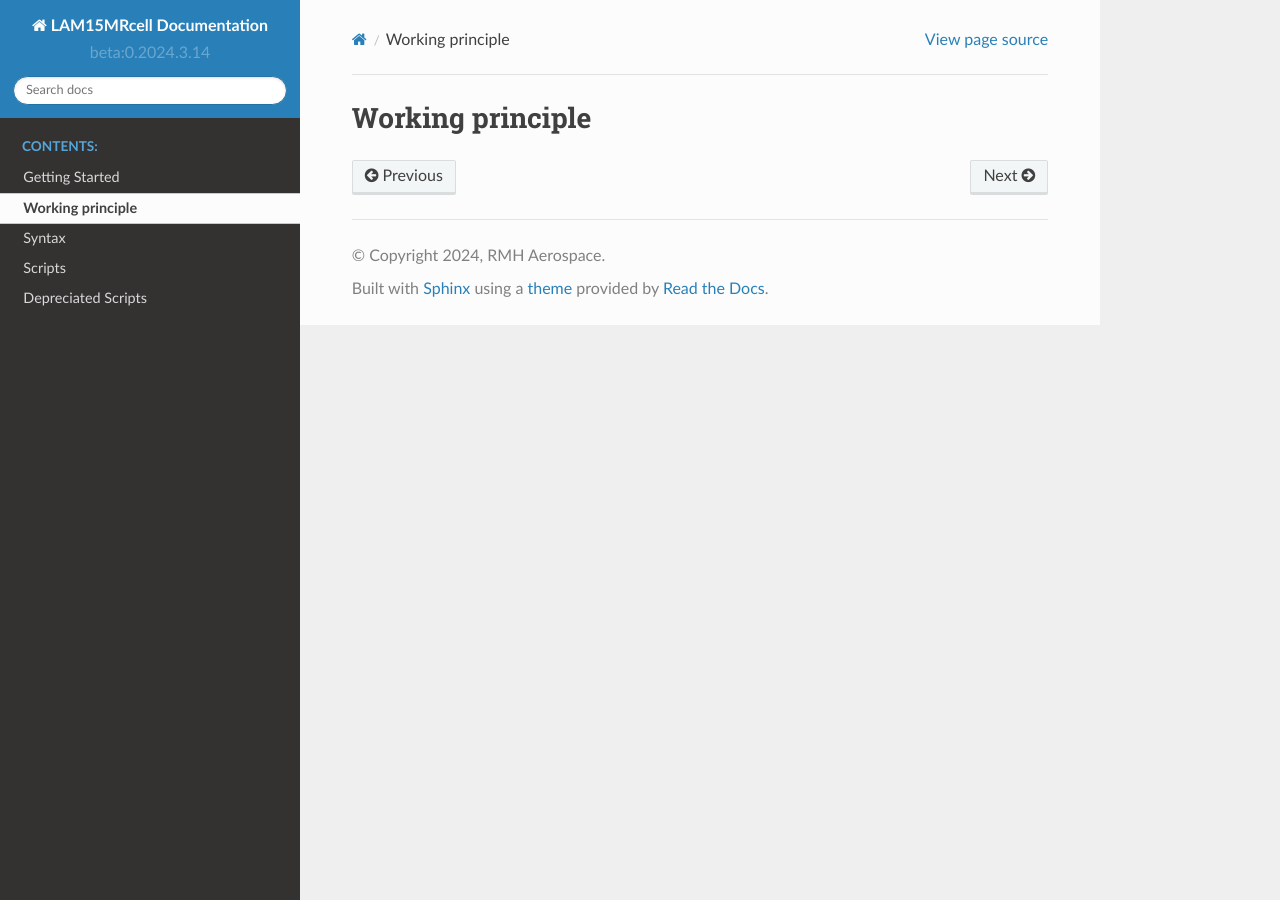
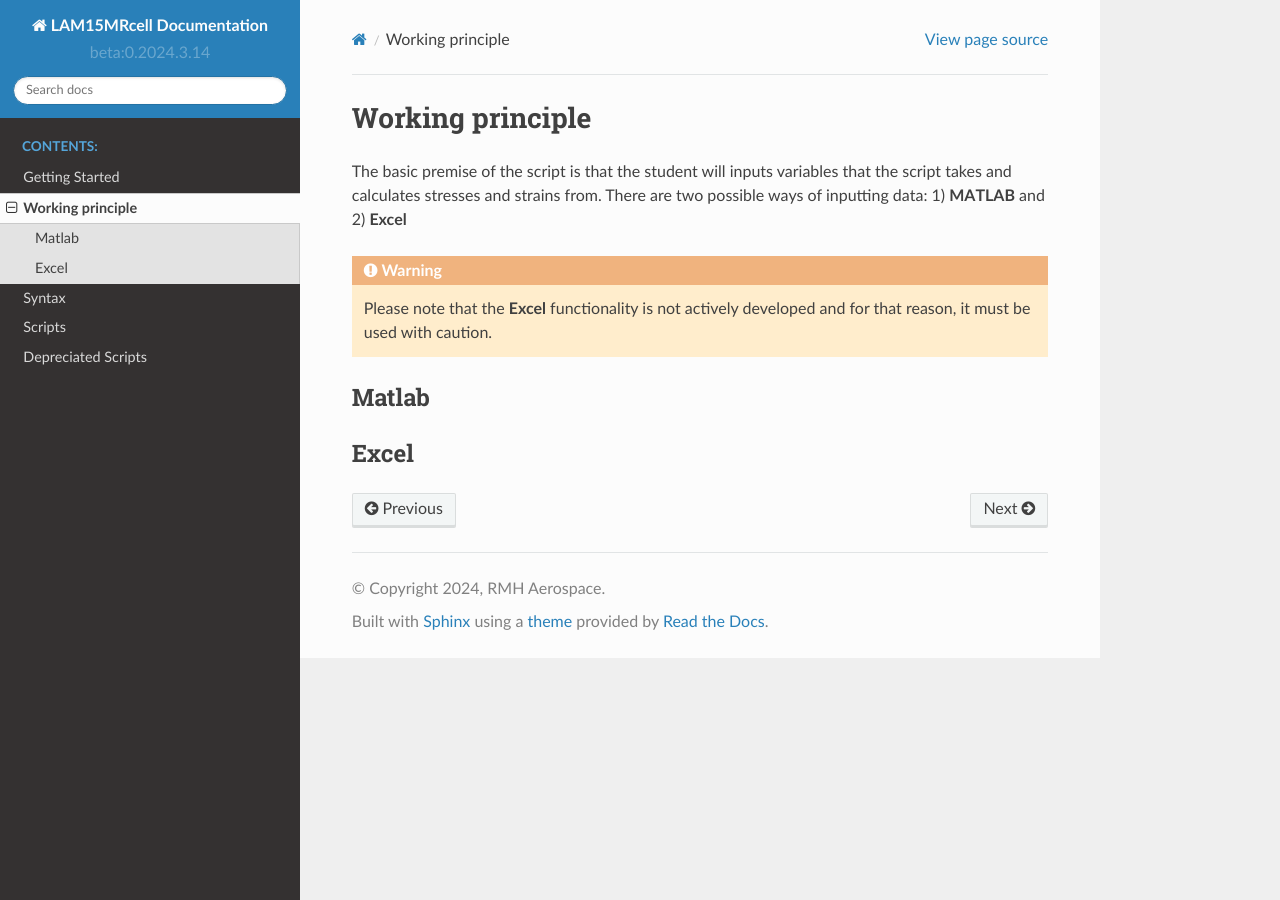
Before and after one commit to aq18507/LAM15Mdocs, a Sphinx documentation site: the page built from doc/Working_Principle.rst, in a window 1280 px wide. Built offline with Sphinx 7.4.7 and the Read the Docs theme 2.0.0, drawn with Linux system fonts in a browser that asks for light colours.

Commit message:
autocommit: v01.03-2024-03-14@ 9:38:46

```diff
--- a/doc/Getting_Started.rst
+++ b/doc/Getting_Started.rst
@@ -18,10 +18,12 @@ OCTAVE is sometimes used instead of MATLAB. This was never tested on a version o
 Useful additional software
 ++++++++++++++++++++++++++
 
-# ``GitHub``: Since this is still in active development it is useful to utilise **GitHub** to pull the current and most up-to-date version as new modules might be added, performance increased and errors eliminated.
+* ``GitHub``: Since this is still in active development it is useful to utilise **GitHub** to pull the current and most up-to-date version as new modules might be added, performance increased and errors eliminated.
 
 How to install Lam15M
 +++++++++++++++++++++
+
+There are two methods that can be used to get the scripts. Note that it might be advantageous to use **GitHub** as this is the best method to obtain the most recent version of ``LAM15M``.
 
 * Used the download button in GitHub to get this repository located in the top right hand corner.
 * Use the Git on to fetch this repository. Note that there is a difference in how this works between Windows and MacOS.
--- a/doc/Working_Principle.rst
+++ b/doc/Working_Principle.rst
@@ -1,2 +1,15 @@
 Working principle
-==================
+#################
+
+The basic premise of the script is that the student will inputs variables that the script takes and calculates stresses and strains from. There are two possible ways of inputting data: 1) **MATLAB** and 2) **Excel**
+
+.. warning::
+    Please note that the **Excel** functionality is not actively developed and for that reason, it must be used with caution.
+
+Matlab
+******
+
+
+
+Excel
+*****
```
